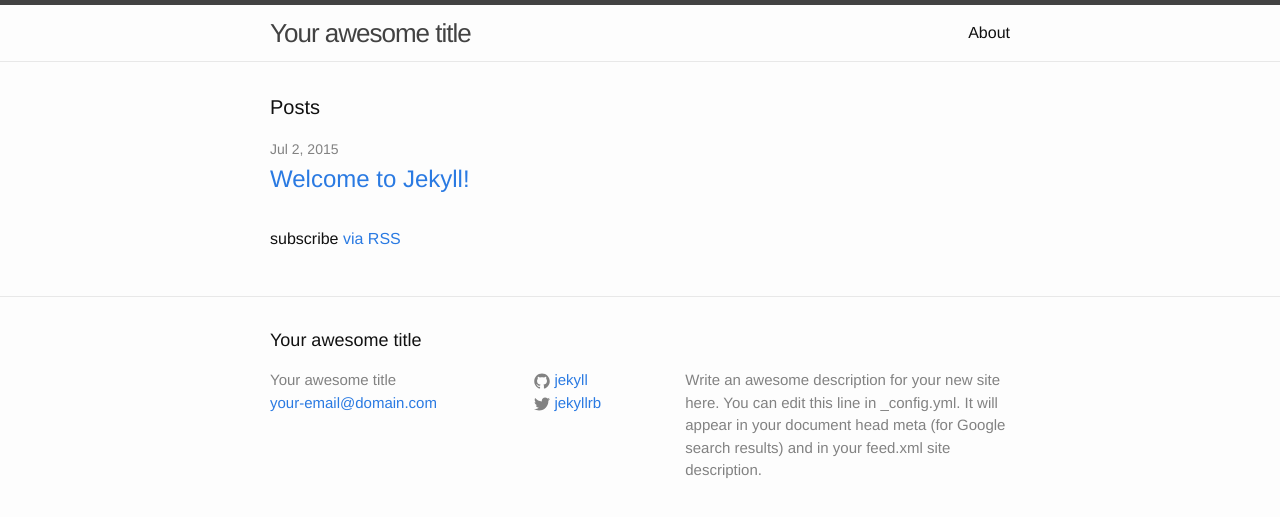
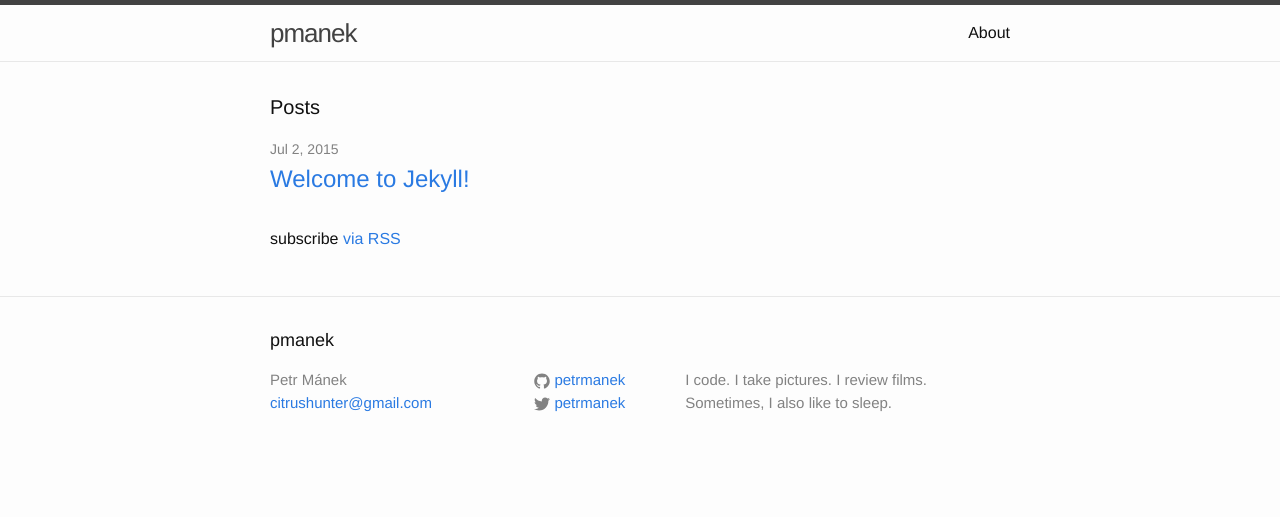
Before and after one commit to petrmanek/petrmanek.github.io, a Jekyll site: the page built from index.html, in a window 1280 px wide. Shown: the top 517 px of the page. Built offline with Jekyll 4.4.1, drawn with Linux system fonts in a browser that asks for light colours.

Commit message:
Edited few constants.

```diff
--- a/_config.yml
+++ b/_config.yml
@@ -1,14 +1,14 @@
 # Site settings
-title: Your awesome title
-email: your-email@domain.com
+title: pmanek
+author: Petr Mánek
+email: citrushunter@gmail.com
 description: > # this means to ignore newlines until "baseurl:"
-  Write an awesome description for your new site here. You can edit this
-  line in _config.yml. It will appear in your document head meta (for
-  Google search results) and in your feed.xml site description.
+  I code. I take pictures. I review films. Sometimes, I also like to sleep.
 baseurl: "" # the subpath of your site, e.g. /blog/
 url: "http://yourdomain.com" # the base hostname & protocol for your site
-twitter_username: jekyllrb
-github_username:  jekyll
+twitter_username:    petrmanek
+github_username:     petrmanek
+instagram_username:  petrmanek
 
 # Build settings
 markdown: kramdown
--- a/_includes/footer.html
+++ b/_includes/footer.html
@@ -7,7 +7,7 @@
     <div class="footer-col-wrapper">
       <div class="footer-col  footer-col-1">
         <ul class="contact-list">
-          <li>{{ site.title }}</li>
+          <li>{{ site.author }}</li>
           <li><a href="mailto:{{ site.email }}">{{ site.email }}</a></li>
         </ul>
       </div>
```
